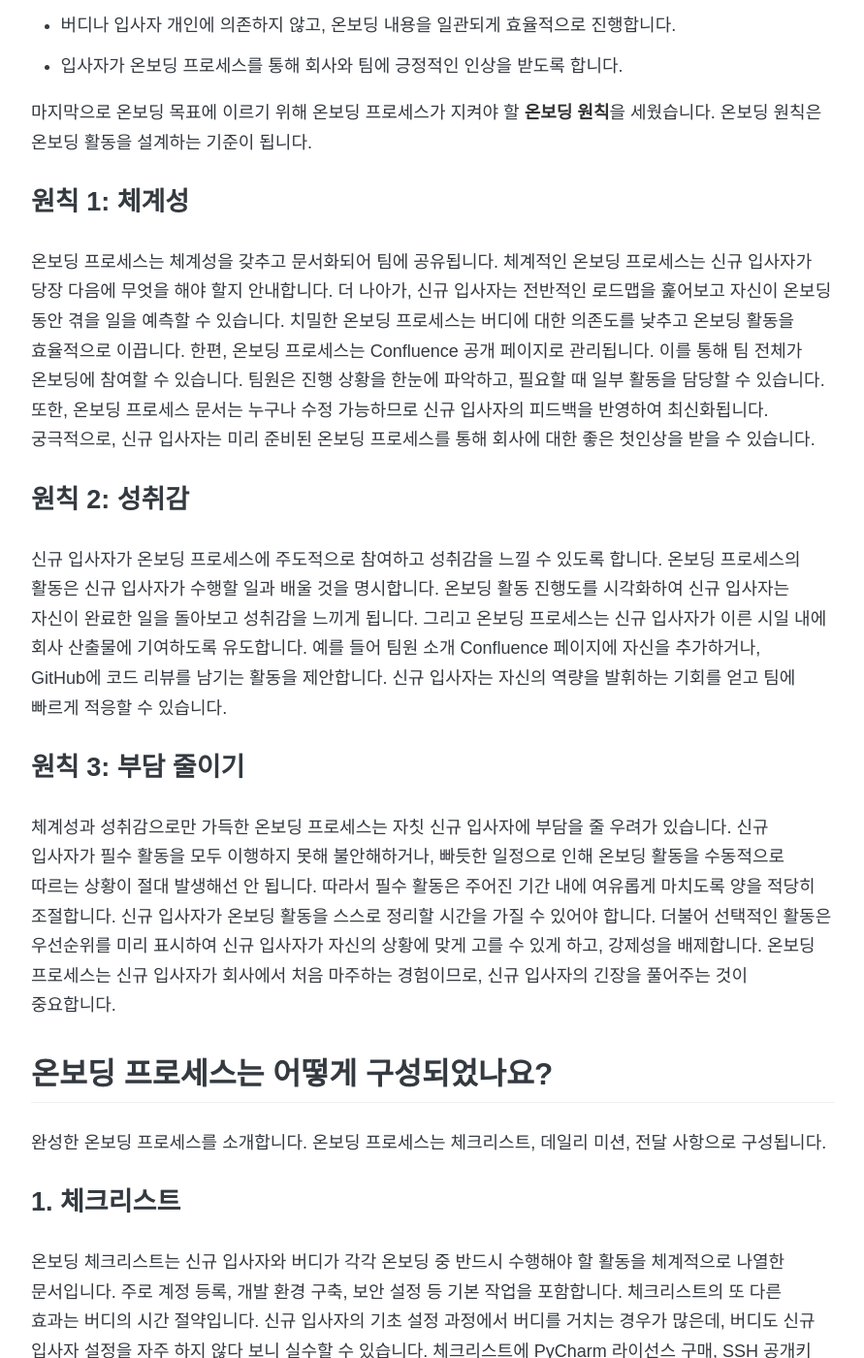
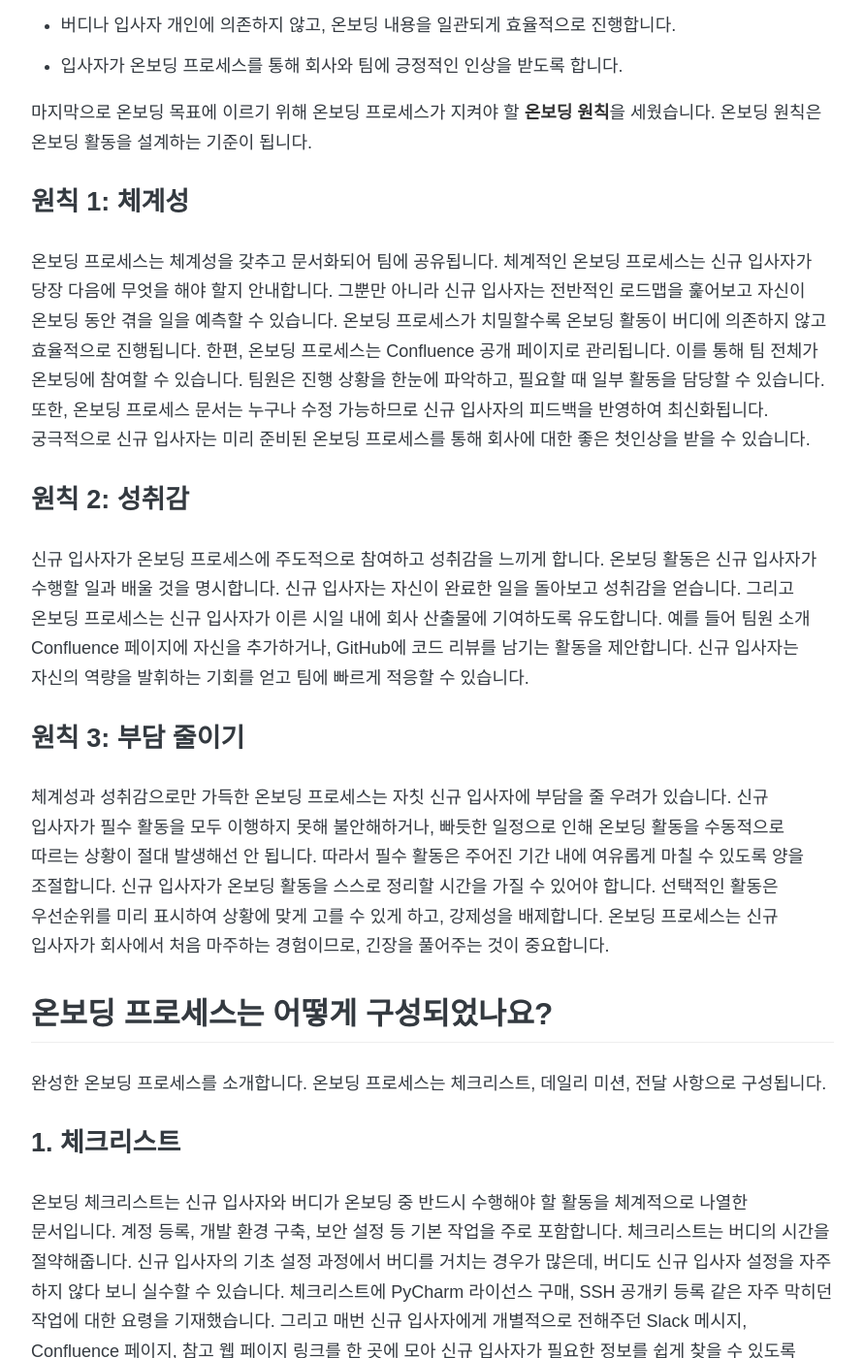
Before and after one commit to 8percent/8percent.github.io, a Jekyll site: the page built from _posts/2024-07-05-백엔드-온보딩-수립.md, in a window 1280 px wide and 1400 px high, scrolled down 2841 px. Shown: the whole window at 97% size, without its empty margins (194-1085 px from the left). Built offline with Jekyll 4.4.1, drawn with Linux system fonts in a browser that asks for light colours; some web fonts are replaced; some of the changed text lies outside the part shown.

Commit message:
REF: 퇴고

```diff
--- a/_posts/2024-07-05-백엔드-온보딩-수립.md
+++ b/_posts/2024-07-05-백엔드-온보딩-수립.md
@@ -62,15 +62,15 @@
 
 ### 원칙 1: 체계성
 
-온보딩 프로세스는 체계성을 갖추고 문서화되어 팀에 공유됩니다. 체계적인 온보딩 프로세스는 신규 입사자가 당장 다음에 무엇을 해야 할지 안내합니다. 더 나아가, 신규 입사자는 전반적인 로드맵을 훑어보고 자신이 온보딩 동안 겪을 일을 예측할 수 있습니다. 치밀한 온보딩 프로세스는 버디에 대한 의존도를 낮추고 온보딩 활동을 효율적으로 이끕니다. 한편, 온보딩 프로세스는 Confluence 공개 페이지로 관리됩니다. 이를 통해 팀 전체가 온보딩에 참여할 수 있습니다. 팀원은 진행 상황을 한눈에 파악하고, 필요할 때 일부 활동을 담당할 수 있습니다. 또한, 온보딩 프로세스 문서는 누구나 수정 가능하므로 신규 입사자의 피드백을 반영하여 최신화됩니다. 궁극적으로, 신규 입사자는 미리 준비된 온보딩 프로세스를 통해 회사에 대한 좋은 첫인상을 받을 수 있습니다.
+온보딩 프로세스는 체계성을 갖추고 문서화되어 팀에 공유됩니다. 체계적인 온보딩 프로세스는 신규 입사자가 당장 다음에 무엇을 해야 할지 안내합니다. 그뿐만 아니라 신규 입사자는 전반적인 로드맵을 훑어보고 자신이 온보딩 동안 겪을 일을 예측할 수 있습니다. 온보딩 프로세스가 치밀할수록 온보딩 활동이 버디에 의존하지 않고 효율적으로 진행됩니다. 한편, 온보딩 프로세스는 Confluence 공개 페이지로 관리됩니다. 이를 통해 팀 전체가 온보딩에 참여할 수 있습니다. 팀원은 진행 상황을 한눈에 파악하고, 필요할 때 일부 활동을 담당할 수 있습니다. 또한, 온보딩 프로세스 문서는 누구나 수정 가능하므로 신규 입사자의 피드백을 반영하여 최신화됩니다. 궁극적으로 신규 입사자는 미리 준비된 온보딩 프로세스를 통해 회사에 대한 좋은 첫인상을 받을 수 있습니다.
 
 ### 원칙 2: 성취감
 
-신규 입사자가 온보딩 프로세스에 주도적으로 참여하고 성취감을 느낄 수 있도록 합니다. 온보딩 프로세스의 활동은 신규 입사자가 수행할 일과 배울 것을 명시합니다. 온보딩 활동 진행도를 시각화하여 신규 입사자는 자신이 완료한 일을 돌아보고 성취감을 느끼게 됩니다. 그리고 온보딩 프로세스는 신규 입사자가 이른 시일 내에 회사 산출물에 기여하도록 유도합니다. 예를 들어 팀원 소개 Confluence 페이지에 자신을 추가하거나, GitHub에 코드 리뷰를 남기는 활동을 제안합니다. 신규 입사자는 자신의 역량을 발휘하는 기회를 얻고 팀에 빠르게 적응할 수 있습니다.
+신규 입사자가 온보딩 프로세스에 주도적으로 참여하고 성취감을 느끼게 합니다. 온보딩 활동은 신규 입사자가 수행할 일과 배울 것을 명시합니다. 신규 입사자는 자신이 완료한 일을 돌아보고 성취감을 얻습니다. 그리고 온보딩 프로세스는 신규 입사자가 이른 시일 내에 회사 산출물에 기여하도록 유도합니다. 예를 들어 팀원 소개 Confluence 페이지에 자신을 추가하거나, GitHub에 코드 리뷰를 남기는 활동을 제안합니다. 신규 입사자는 자신의 역량을 발휘하는 기회를 얻고 팀에 빠르게 적응할 수 있습니다.
 
 ### 원칙 3: 부담 줄이기
 
-체계성과 성취감으로만 가득한 온보딩 프로세스는 자칫 신규 입사자에 부담을 줄 우려가 있습니다. 신규 입사자가 필수 활동을 모두 이행하지 못해 불안해하거나, 빠듯한 일정으로 인해 온보딩 활동을 수동적으로 따르는 상황이 절대 발생해선 안 됩니다. 따라서 필수 활동은 주어진 기간 내에 여유롭게 마치도록 양을 적당히 조절합니다. 신규 입사자가 온보딩 활동을 스스로 정리할 시간을 가질 수 있어야 합니다. 더불어 선택적인 활동은 우선순위를 미리 표시하여 신규 입사자가 자신의 상황에 맞게 고를 수 있게 하고, 강제성을 배제합니다. 온보딩 프로세스는 신규 입사자가 회사에서 처음 마주하는 경험이므로, 신규 입사자의 긴장을 풀어주는 것이 중요합니다.
+체계성과 성취감으로만 가득한 온보딩 프로세스는 자칫 신규 입사자에 부담을 줄 우려가 있습니다. 신규 입사자가 필수 활동을 모두 이행하지 못해 불안해하거나, 빠듯한 일정으로 인해 온보딩 활동을 수동적으로 따르는 상황이 절대 발생해선 안 됩니다. 따라서 필수 활동은 주어진 기간 내에 여유롭게 마칠 수 있도록 양을 조절합니다. 신규 입사자가 온보딩 활동을 스스로 정리할 시간을 가질 수 있어야 합니다. 선택적인 활동은 우선순위를 미리 표시하여 상황에 맞게 고를 수 있게 하고, 강제성을 배제합니다. 온보딩 프로세스는 신규 입사자가 회사에서 처음 마주하는 경험이므로, 긴장을 풀어주는 것이 중요합니다.
 
 ## 온보딩 프로세스는 어떻게 구성되었나요?
 
@@ -78,7 +78,7 @@
 
 ### 1. 체크리스트
 
-온보딩 체크리스트는 신규 입사자와 버디가 각각 온보딩 중 반드시 수행해야 할 활동을 체계적으로 나열한 문서입니다. 주로 계정 등록, 개발 환경 구축, 보안 설정 등 기본 작업을 포함합니다. 체크리스트의 또 다른 효과는 버디의 시간 절약입니다. 신규 입사자의 기초 설정 과정에서 버디를 거치는 경우가 많은데, 버디도 신규 입사자 설정을 자주 하지 않다 보니 실수할 수 있습니다. 체크리스트에 PyCharm 라이선스 구매, SSH 공개키 등록 같은 자주 막히던 작업에 대한 요령을 기재했습니다. 그리고 매번 신규 입사자에게 개별적으로 전해주던 Slack 메시지, Confluence 페이지, 참고 웹 페이지 링크를 한 곳에 모아두어 신규 입사자가 필요한 정보를 쉽게 찾을 수 있도록 합니다.
+온보딩 체크리스트는 신규 입사자와 버디가 온보딩 중 반드시 수행해야 할 활동을 체계적으로 나열한 문서입니다. 계정 등록, 개발 환경 구축, 보안 설정 등 기본 작업을 주로 포함합니다. 체크리스트는 버디의 시간을 절약해줍니다. 신규 입사자의 기초 설정 과정에서 버디를 거치는 경우가 많은데, 버디도 신규 입사자 설정을 자주 하지 않다 보니 실수할 수 있습니다. 체크리스트에 PyCharm 라이선스 구매, SSH 공개키 등록 같은 자주 막히던 작업에 대한 요령을 기재했습니다. 그리고 매번 신규 입사자에게 개별적으로 전해주던 Slack 메시지, Confluence 페이지, 참고 웹 페이지 링크를 한 곳에 모아 신규 입사자가 필요한 정보를 쉽게 찾을 수 있도록 합니다.
 
 <figure style="text-align: center">
   <img src="/images/백엔드-온보딩-수립-checklist-recruit.png" alt="백엔드-온보딩-수립-checklist-recruit" width="800"/>
@@ -91,7 +91,7 @@
 
 ### 2. 데일리 미션
 
-온보딩 데일리 미션은 입사 이후 1일 차부터 5일 차까지 신규 입사자가 실천할 활동을 담은 문서로 제공됩니다. 온보딩 체크리스트 항목과 전달 사항을 완료했다면 쉽게 처리할 수 있습니다. 그리하여 신규 입사자가 날마다 체크리스트에서 수행할 항목을 선택하는 길잡이로 활용됩니다. 더불어 회사와 팀에 기여하거나 실제 업무와 연계된 활동을 포함하므로, 신규 입사자에게 성취감을 부여합니다. 정해진 날짜에 데일리 미션을 모두 수행하지 않아도 괜찮습니다. 5일 치 미션을 하루에 몰아서 끝낼 수도 있을 만큼 분량이 적습니다.
+온보딩 데일리 미션은 입사 후 1일 차부터 5일 차까지 신규 입사자가 도전할 활동입니다. 연관된 온보딩 체크리스트와 전달 사항을 완료했다면 쉽게 처리할 수 있도록 미션이 주어집니다. 신규 입사자가 날마다 체크리스트에서 수행할 항목을 선택하는 길잡이로 활용됩니다. 더불어 회사와 팀에 기여하거나 실제 업무와 연계된 활동을 포함하므로, 신규 입사자에게 성취감을 부여합니다. 정해진 날짜에 데일리 미션을 모두 수행하지 않아도 괜찮습니다. 5일 치 미션을 하루에 몰아서 끝낼 수도 있을 만큼 분량이 적습니다.
 
 <figure style="text-align: center">
   <img src="/images/백엔드-온보딩-수립-daily-mission.png" alt="백엔드-온보딩-수립-daily-mission" width="800"/>
@@ -102,7 +102,7 @@
 
 ### 3. 전달 사항
 
-온보딩 전달 사항은 Backend 팀 신규 입사자가 알아야 할 지식과 문화를 모아둔 문서입니다. 주제마다 참고할 만한 자료가 첨부되어 있습니다. Backend 팀이 일하는 방식, [스타일 가이드](https://github.com/8percent/styleguide), 서버 배포 프로세스처럼 업무에 꼭 필요한 내용부터, Sentry나 Splunk 같은 도구 사용법, 외부 연동 서비스 같은 세부적인 내용까지 다양한 주제를 다룹니다. 방대한 양으로 인해 신규 입사자가 부담받지 않도록 주제마다 별점을 매겨 우선순위를 표시했습니다.
+온보딩 전달 사항은 Backend 팀 신규 입사자가 알아야 할 지식과 문화를 모아둔 문서입니다. 주제마다 참고할 만한 자료가 첨부되어 있습니다. Backend 팀이 일하는 방식, [스타일 가이드](https://github.com/8percent/styleguide), 서버 배포 프로세스처럼 업무에 꼭 필요한 내용부터, Sentry나 Splunk 같은 도구 사용법, 외부 연동 서비스 같은 세부적인 내용까지 폭넓게 다룹니다. 방대한 양으로 인해 신규 입사자가 부담받지 않도록 주제마다 별점을 매겨 우선순위를 표시했습니다.
 
 > 별점은 난이도와 무관히 중요도를 기준으로 매깁니다.
 >
@@ -124,12 +124,12 @@
   <figcaption>신규 입사자들의 스프린트 회고</figcaption>
 </figure>
 
-- 입사한 주 금요일에 있던 스프린트 회고에서 송희 님과 찬규 님이 모두 언급했듯이, 온보딩 프로세스는 신규 입사자가 팀에 체계적으로 적응할 수 있도록 도와주었습니다.
+- 입사한 주 금요일 스프린트 회고에서 송희 님과 찬규 님이 모두 언급했듯이, 온보딩 프로세스는 신규 입사자가 팀에 체계적으로 적응할 수 있도록 도와주었습니다.
 - 버디에 대한 의존도를 줄인 덕분에, 버디인 제가 4일 차에 자리를 비운 상황에서도 온보딩은 순조롭게 흘러갔습니다.
 - 온보딩을 향한 팀 전반적인 관심도 높아져, 찬얼 님께서 시간을 내어 코어뱅킹 도메인 기초 지식을 강의하기도 했습니다.
   <span style="color:gray">_찬얼 님의 설명이 궁금하다면? 👉 [코어뱅킹 우당탕탕 정산 자동화 개발](https://8percent.github.io/2023-07-21/우당탕탕-정산-자동화-개발/)_</span>
-- 온보딩 동안 신규 입사자분들께서 로컬 개발 환경 구축 가이드, [스타일 가이드](https://github.com/8percent/styleguide), 온보딩 프로세스 문서를 개선하고 신규 입사자를 위한 용어 사전을 만드는 등 팀에 적극적으로 기여하셨습니다.
-- 두 분 다 체크리스트와 데일리 미션을 4일 만에 모두 완료하였으며, 특히 송희 님께서는 입사 다음 날 노트북을 새로 지급받는 위기를 겪으셨음에도 불구하고 온보딩 일정에 차질이 없었습니다. 이는 온보딩 프로세스의 양이 적절함을 보여주는 사례입니다.
+- 신규 입사자분들은 로컬 개발 환경 구축 가이드, [스타일 가이드](https://github.com/8percent/styleguide), 온보딩 프로세스 문서를 개선하고 신규 입사자를 위한 용어 사전을 만드는 등 팀에 적극적으로 기여했습니다.
+- 두 분 다 체크리스트와 데일리 미션을 4일 만에 모두 완료했으며, 특히 송희 님께서는 입사 다음 날 노트북을 새로 지급받는 위기에도 불구하고 온보딩 일정에 차질이 없었습니다. 이는 온보딩 프로세스의 양이 적절함을 보여주는 사례입니다.
 
 온보딩 프로세스의 발전은 계속됩니다. 수립 중 놓친 부분과 첫 운영 경험에서 가려낸 개선 사항은 다음과 같습니다.
 
```
Also changed, not shown: other parts of _posts/2024-07-05-백엔드-온보딩-수립.md (+1 -1 lines).
